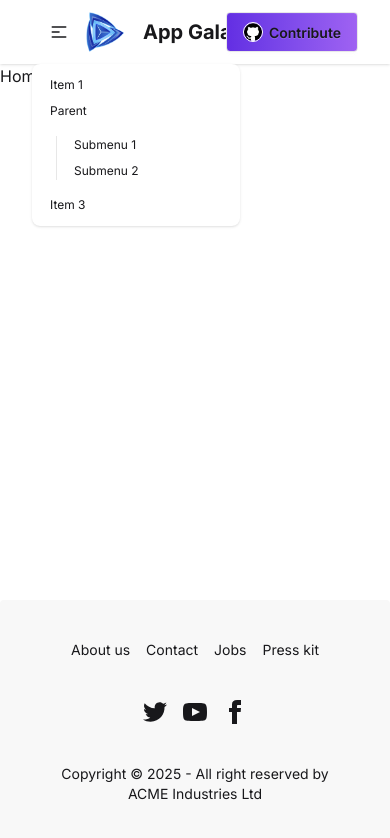
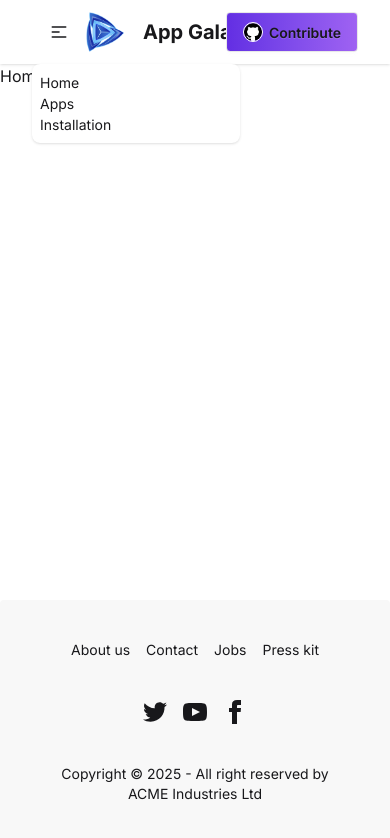
Before and after one commit to limon310/app-galaxy, a React (Vite) app: page / in a window 390 px wide. Both pictures are taken after a click on the button 59 px from the left and 32 px from the top of the page. Shown: the top 838 px of the page. Built offline with nearby package versions, Linux system fonts and the light colour scheme.

Commit message:
responsive navbar added

```diff
--- a/src/Components/Navbar/Navbar.jsx
+++ b/src/Components/Navbar/Navbar.jsx
@@ -14,15 +14,10 @@ const Navbar = () => {
                         <ul
                             tabIndex={0}
                             className="menu menu-sm dropdown-content bg-base-100 rounded-box z-1 mt-3 w-52 p-2 shadow">
-                            <li><a>Item 1</a></li>
-                            <li>
-                                <a>Parent</a>
-                                <ul className="p-2">
-                                    <li><a>Submenu 1</a></li>
-                                    <li><a>Submenu 2</a></li>
-                                </ul>
-                            </li>
-                            <li><a>Item 3</a></li>
+                            <NavLink to="/">Home</NavLink>
+                            <NavLink to="/apps">Apps</NavLink>
+                            <NavLink>Installation</NavLink>
+
                         </ul>
                     </div>
                     <img className='w-[40px] h-[40px]' src={logoImg} alt="" />
```
